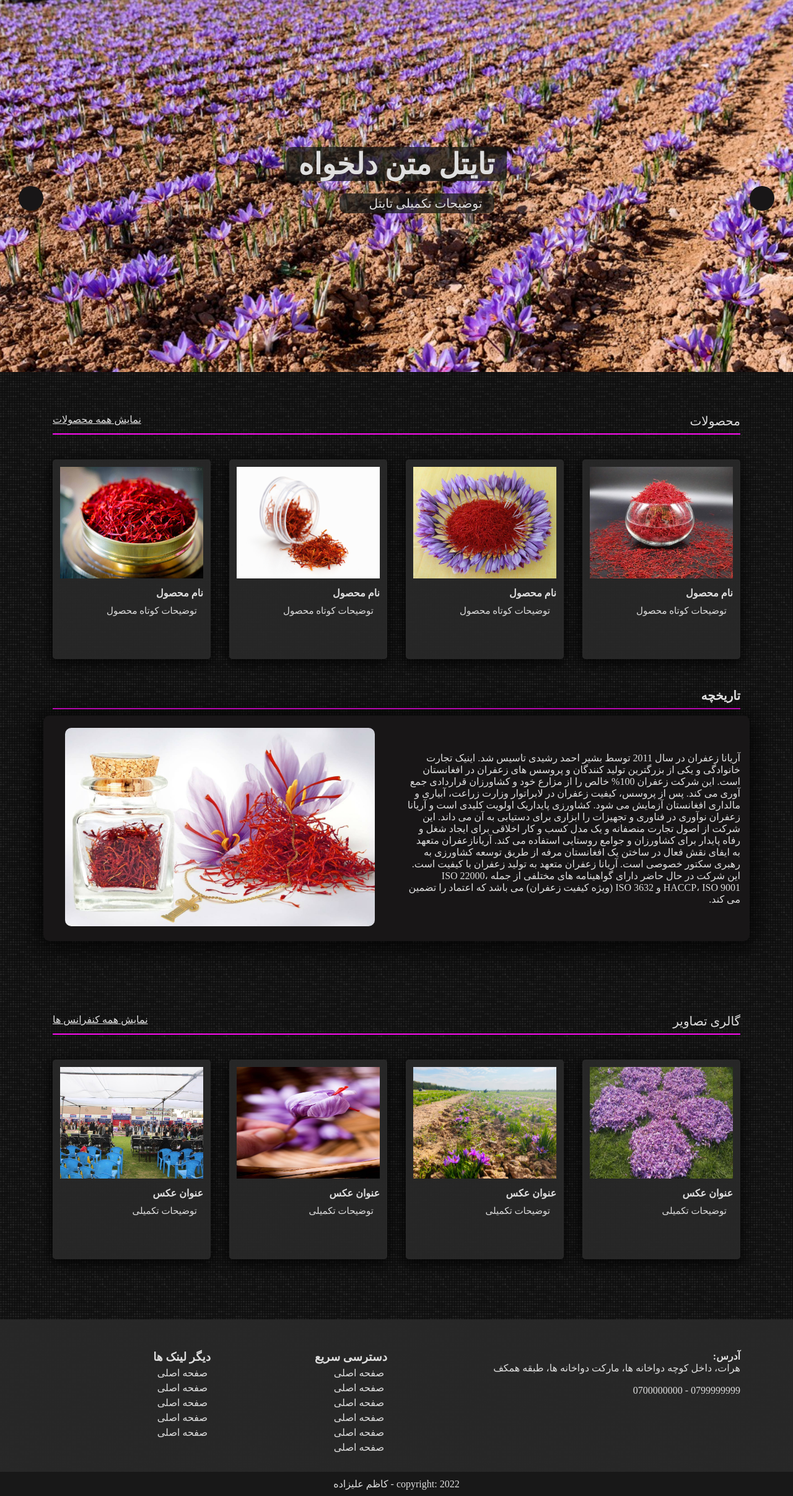
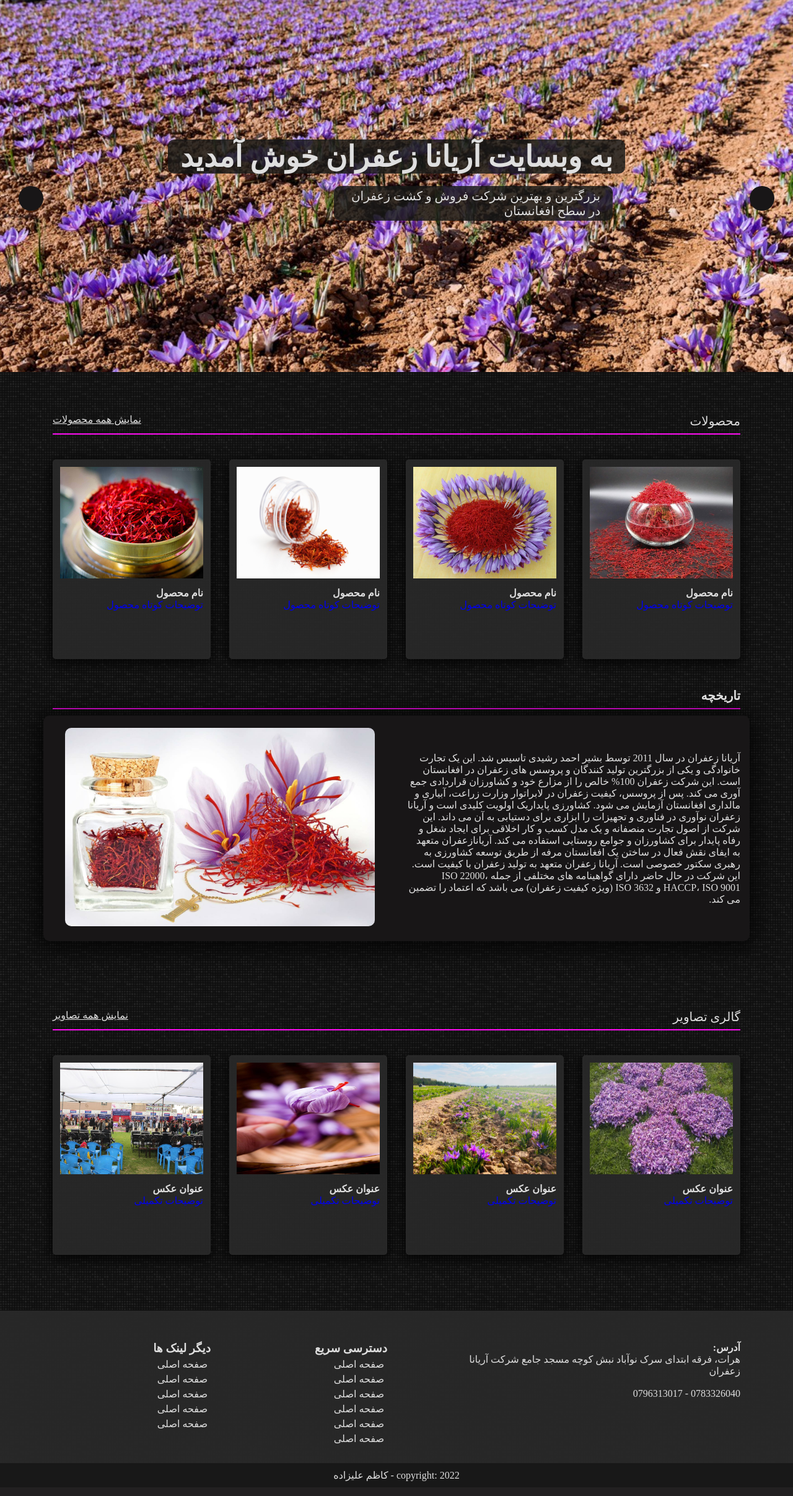
Before and after one commit to omidshayan/saffron-website, a PHP site: page / in a window 1280 px wide. Shown: the part 75-2488 px from the top of the page at 62% size. After the commit the page ends 2464 px from the top, so only its background shows below. Run offline with PHP 8.4, Linux system fonts and the light colour scheme; some libraries are stand-ins or nearby versions; some web fonts are replaced.

Commit message:
new change homePage

```diff
--- a/HTML/index.html
+++ b/HTML/index.html
@@ -6,7 +6,7 @@
     <meta name="viewport" content="width=device-width, initial-scale=1.0">
     <link rel="stylesheet" href="styles/grid.css">
     <link rel="stylesheet" href="styles/style.css">
-    <title> سایت دواخانه</title>
+    <title> سایت آریانا زعفران</title>
 </head>
 
 <body>
@@ -88,24 +88,24 @@
                 <div class="img" style="background-image: url('img/slider-img/1.jpg');">
                 </div>
                 <div class="caption">
-                    <h1>تایتل متن دلخواه</h1>
-                    <p>توضیحات تکمیلی تایتل</p>
+                    <h1>به وبسایت آریانا زعفران خوش آمدید </h1>
+                    <p>بزرگترین و بهترین شرکت فروش و کشت زعفران در سطح افغانستان</p>
                 </div>
             </div>
             <div class="item">
                 <div class="img" style="background-image: url('img/slider-img//2.jpg');">
                 </div>
                 <div class="caption">
-                    <h1>تایتل متن دلخواه</h1>
-                    <p>توضیحات تکمیلی تایتل</p>
+                    <h1>به وبسایت آریانا زعفران خوش آمدید </h1>
+                    <p>فروش زعفران به صورت عمده و پرچون</p>
                 </div>
             </div>
             <div class="item">
                 <div class="img" style="background-image: url('img/slider-img/3.jpg');">
                 </div>
                 <div class="caption">
-                    <h1>تایتل متن دلخواه</h1>
-                    <p>توضیحات تکمیلی تایتل</p>
+                    <h1>به وبسایت آریانا زعفران خوش آمدید </h1>
+                    <p>پروسس و بسته بندی زعفران با معیارهای بین المللی</p>>
                 </div>
             </div>
         </div>
@@ -117,7 +117,7 @@
     </section>
 
     <!-- products -->
-    <section class="conferences">
+    <section class="products">
         <div class="container">
             <div class="top-text">
                 <span class="home-title">محصولات</span>
@@ -126,7 +126,7 @@
             <hr class="hr-style">
             <div class="row">
                 <div class="col-12 col-sm-6 col-md-3">
-                    <div class="conference-item">
+                    <div class="product-item">
                         <a href="#">
                             <img src="img/products/1.jpg" alt="">
                             <h4>نام محصول</h4>
@@ -135,7 +135,7 @@
                     </div>
                 </div>
                 <div class="col-12 col-sm-6 col-md-3">
-                    <div class="conference-item">
+                    <div class="product-item">
                         <a href="#">
                             <img src="img/products/2.jpg" alt="">
                             <h4>نام محصول</h4>
@@ -144,7 +144,7 @@
                     </div>
                 </div>
                 <div class="col-12 col-sm-6 col-md-3">
-                    <div class="conference-item">
+                    <div class="product-item">
                         <a href="#">
                             <img src="img/products/3.jpg" alt="">
                             <h4>نام محصول</h4>
@@ -153,7 +153,7 @@
                     </div>
                 </div>
                 <div class="col-12 col-sm-6 col-md-3">
-                    <div class="conference-item">
+                    <div class="product-item">
                         <a href="#">
                             <img src="img/products/4.jpg" alt="">
                             <h4>نام محصول</h4>
@@ -173,7 +173,7 @@
             <div class="col-12 col-sm-6 show-post">
                 <div class="text-post">
                     <p>
-                        آریانا زعفران در سال 2011 توسط بشیر احمد رشیدی تاسیس شد. اینیک تجارت خانوادگی و یکی از بزرگترین
+                        آریانا زعفران در سال 2011 توسط بشیر احمد رشیدی تاسیس شد. این یک تجارت خانوادگی و یکی از بزرگترین
                         تولید کنندگان و پروسس های زعفران در افغانستان است. این شرکت زعفران 100% خالص را از مزارع خود و
                         کشاورزان قراردادی جمع آوری می کند. پس از پروسس، کیفیت زعفران در لابراتوار وزارت زراعت، آبیاری و
                         مالداری افغانستان آزمایش می شود.
@@ -194,16 +194,16 @@
     </div>
 
     <!-- galary -->
-    <section class="conferences">
+    <section class="galary">
         <div class="container">
             <div class="top-text">
                 <span class="home-title">گالری تصاویر</span>
-                <span class="show-all"><a href="views/conferences.php">نمایش همه کنفرانس ها</a> </span>
+                <span class="show-all"><a href="views/conferences.php">نمایش همه تصاویر</a> </span>
             </div>
             <hr class="hr-style">
             <div class="row">
                 <div class="col-12 col-sm-6 col-md-3">
-                    <div class="conference-item">
+                    <div class="product-item">
                         <a href="#">
                             <img src="img/galary/GALARY1.jpg" alt="">
                             <h4>عنوان عکس</h4>
@@ -212,7 +212,7 @@
                     </div>
                 </div>
                 <div class="col-12 col-sm-6 col-md-3">
-                    <div class="conference-item">
+                    <div class="product-item">
                         <a href="#">
                             <img src="img/galary/GALARY11.jpg" alt="">
                             <h4>عنوان عکس</h4>
@@ -221,7 +221,7 @@
                     </div>
                 </div>
                 <div class="col-12 col-sm-6 col-md-3">
-                    <div class="conference-item">
+                    <div class="product-item">
                         <a href="#">
                             <img src="img/galary/GALARY12.jpg" alt="">
                             <h4>عنوان عکس</h4>
@@ -230,7 +230,7 @@
                     </div>
                 </div>
                 <div class="col-12 col-sm-6 col-md-3">
-                    <div class="conference-item">
+                    <div class="product-item">
                         <a href="#">
                             <img src="img/galary/GALARY5.jpeg" alt="">
                             <h4>عنوان عکس</h4>
@@ -248,8 +248,8 @@
             <div class="row">
                 <div class="col-12 col-md-6">
                     <div class="footer-about">
-                        <p><strong>آدرس:</strong> <br>هرات، داخل کوچه دواخانه ها، مارکت دواخانه ها، طبقه همکف <br><br>
-                            0799999999 - 0700000000</p>
+                        <p><strong>آدرس:</strong> <br>هرات، فرقه ابتدای سرک نوآباد  نبش کوچه مسجد جامع شرکت آریانا زعفران <br><br>
+                            0783326040 - 0796313017</p>
                     </div>
                 </div>
                 <div class="col-12 col-md-3">
--- a/HTML/styles/style.css
+++ b/HTML/styles/style.css
@@ -297,7 +297,7 @@ body{
     animation: text 1s ease forwards;
     -webkit-animation: text 1s ease forwards;
     opacity: 0;
-    background-color: rgba(23, 24, 23, 0.753);
+    background-color: rgba(23, 24, 23, 0.836);
     padding: 0 20px;
     border-radius: 10px;
     color: var(--white);
@@ -309,11 +309,11 @@ body{
     -webkit-animation: text 1s ease forwards;
     opacity: 0;
     animation-delay: .5s;
-     background-color: rgba(23, 24, 23, 0.753);
+     background-color: rgba(23, 24, 23, 0.836);
     padding: 4px 20px;
     border-radius: 10px;
     margin: 20px;
-    width: 250px;
+    width: 450px;
     color: var(--white);
 }
 
@@ -771,8 +771,8 @@ table tr:nth-child(odd):hover {
 }
 
 
-/* conference */
-.conferences{
+/* products */
+.products{
 width: 100%;
 padding: 7px 0;
 }
@@ -801,7 +801,7 @@ padding: 7px 0;
     border-radius: 50px;
     border: 1px solid var(--yellow);
 }
-.conference-item{
+.product-item{
     margin-top: 30px;
     background-color: var(--dark);
     padding: 10px;
@@ -820,23 +820,23 @@ padding: 7px 0;
     box-shadow: -1px 5px 20px 3px rgba(0,0,0,0.75);
 
 }
-.conference-item img{
+.product-item img{
     width: 100% !important;
 }
-.conference-item:hover{
+.product-item:hover{
     border: 2px solid var(--supplement);
 
 }
-.conference-item img{
+.product-item img{
     width: 100%;
     height: 180px;
 }
-.conference-item h4{
+.product-item h4{
     text-align: right;
     color: var(--white);
     margin-top: 10px;
 }
-.conference-item p{
+.product-itemp{
     text-align: right;
     color: var(--white);
     margin-top: 10px;
@@ -844,7 +844,7 @@ padding: 7px 0;
     padding: 0 10px;
     font-size: 15px;
 }
-.conference-item h5{
+.product-item h5{
     text-align: right;
     padding-top: 15px;
     color: var(--white);
```
Also changed, not shown: HTML/img/bashir.jpg (added).
